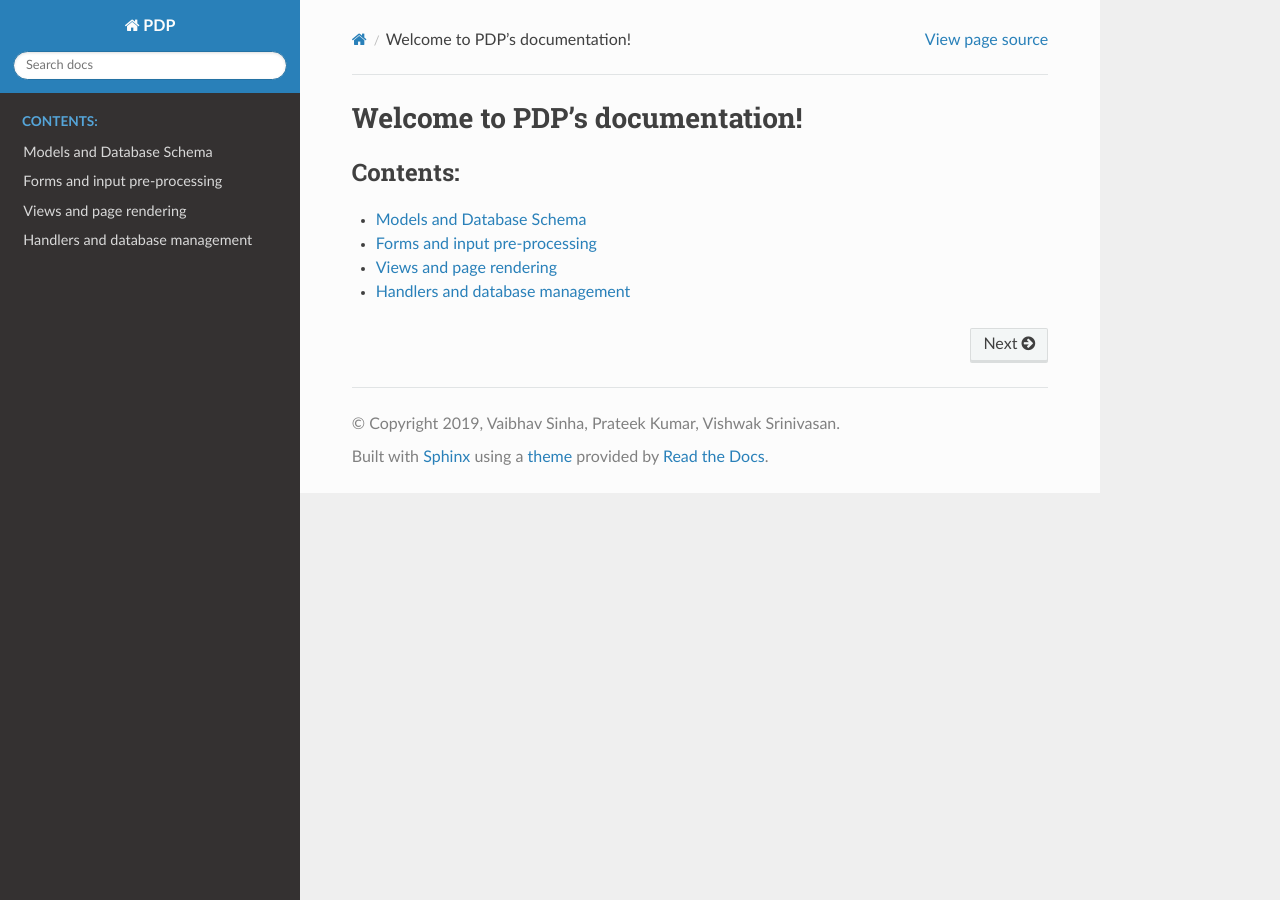
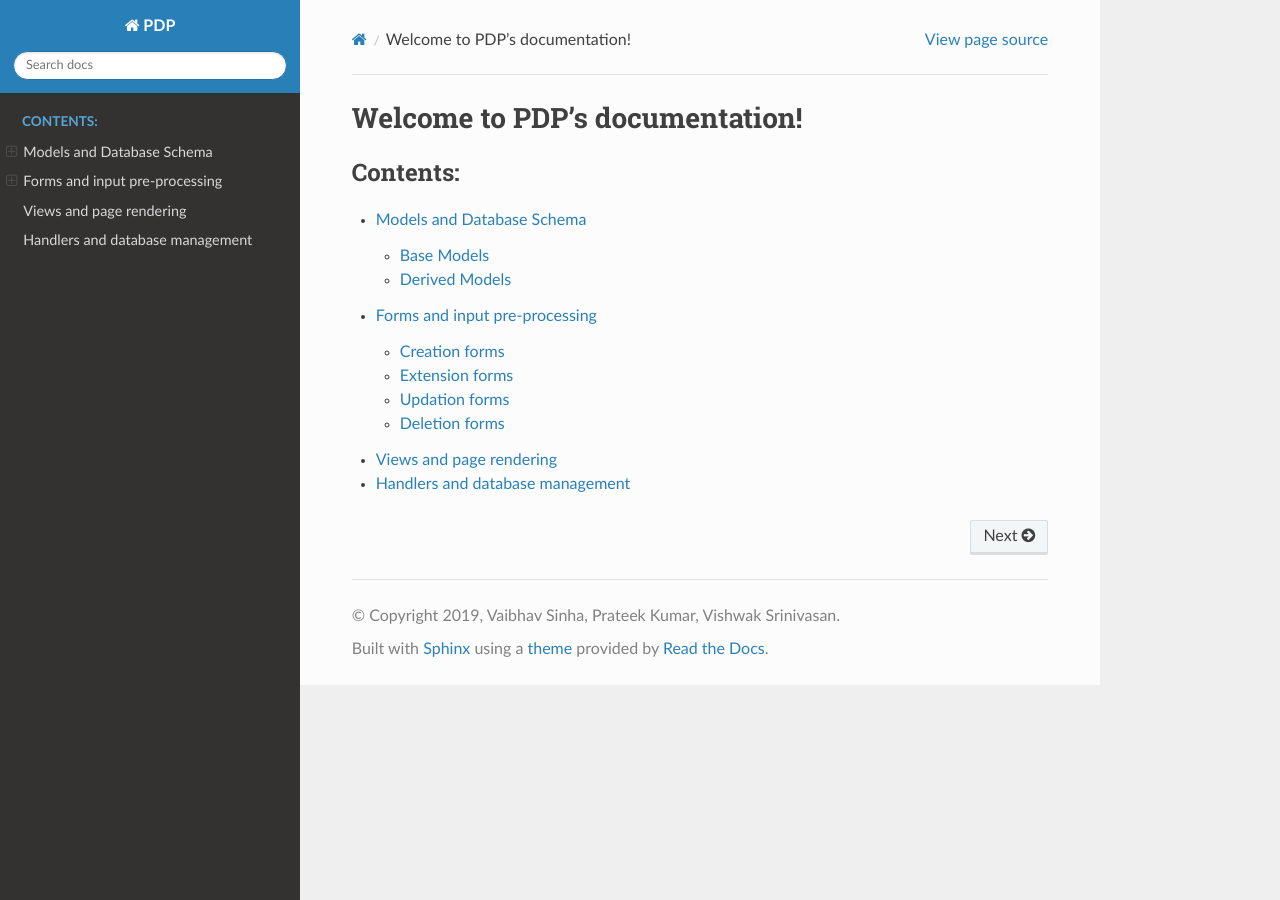
Before and after one commit to vbsinha/autojudge, a Sphinx documentation site: the page built from docs/source/index.rst, in a window 1280 px wide. Built offline with Sphinx 7.4.7 and the Read the Docs theme 2.0.0, drawn with Linux system fonts in a browser that asks for light colours; the version number could not be read and is left out.

Commit message:
Add subheadings for classes in models and forms

```diff
--- a/docs/source/conf.py
+++ b/docs/source/conf.py
@@ -39,3 +39,6 @@
 
 html_theme = 'sphinx_rtd_theme'
 html_theme_path = [sphinx_rtd_theme.get_html_theme_path()]
+html_theme_options = {
+    'collapse_navigation': False
+}
--- a/docs/source/forms.rst
+++ b/docs/source/forms.rst
@@ -3,29 +3,64 @@
 
 .. automodule:: judge.forms
 
+Creation forms
+--------------
+
+NewContestForm
+~~~~~~~~~~~~~~
     .. autoclass:: NewContestForm
         :members:
 
+NewProblemForm
+~~~~~~~~~~~~~~
     .. autoclass:: NewProblemForm
         :members:
 
+NewSubmissionForm
+~~~~~~~~~~~~~~~~~
     .. autoclass:: NewSubmissionForm
         :members:
 
+NewCommentForm
+~~~~~~~~~~~~~~
     .. autoclass:: NewCommentForm
         :members:
 
+Extension forms
+---------------
+
+AddPersonToContestForm
+~~~~~~~~~~~~~~~~~~~~~~
     .. autoclass:: AddPersonToContestForm
         :members:
 
+AddTestCaseForm
+~~~~~~~~~~~~~~~
     .. autoclass:: AddTestCaseForm
         :members:
 
+AddPosterScoreForm
+~~~~~~~~~~~~~~~~~~
+    .. autoclass:: AddPosterScoreForm
+        :members:
+
+Updation forms
+--------------
+
+UpdateContestForm
+~~~~~~~~~~~~~~~~~
     .. autoclass:: UpdateContestForm
         :members:
 
+EditProblemForm
+~~~~~~~~~~~~~~~
     .. autoclass:: EditProblemForm
         :members:
 
-    .. autoclass:: DeletePersonFromContest
+Deletion forms
+--------------
+
+DeletePersonFromContestForm
+~~~~~~~~~~~~~~~~~~~~~~~~~~~
+    .. autoclass:: DeletePersonFromContestForm
         :members:
--- a/docs/source/models.rst
+++ b/docs/source/models.rst
@@ -3,38 +3,62 @@
 
 .. automodule:: judge.models
 
+Base Models
+-----------
+
+Contest
+~~~~~~~
     .. autoclass:: Contest
         :members:
         :exclude-members: DoesNotExist, MultipleObjectsReturned
 
+Problem
+~~~~~~~~~
     .. autoclass:: Problem
         :members:
         :exclude-members: DoesNotExist, MultipleObjectsReturned
 
+Submission
+~~~~~~~~~~
+    .. autoclass:: Submission
+        :members:
+        :exclude-members: DoesNotExist, MultipleObjectsReturned
+
+TestCase
+~~~~~~~~
+    .. autoclass:: TestCase
+        :members:
+        :exclude-members: DoesNotExist, MultipleObjectsReturned
+
+Person
+~~~~~~
     .. autoclass:: Person
         :members:
         :exclude-members: DoesNotExist, MultipleObjectsReturned
 
+Comment
+~~~~~~~
+    .. autoclass:: Comment
+        :members:
+        :exclude-members: DoesNotExist, MultipleObjectsReturned
+
+Derived Models
+--------------
+
+ContestPerson
+~~~~~~~~~~~~~
     .. autoclass:: ContestPerson
         :members:
         :exclude-members: DoesNotExist, MultipleObjectsReturned
 
-    .. autoclass:: Submission
-        :members:
-        :exclude-members: DoesNotExist, MultipleObjectsReturned
-
-    .. autoclass:: TestCase
-        :members:
-        :exclude-members: DoesNotExist, MultipleObjectsReturned
-
+SubmissionTestCase
+~~~~~~~~~~~~~~~~~~
     .. autoclass:: SubmissionTestCase
         :members:
         :exclude-members: DoesNotExist, MultipleObjectsReturned
 
-    .. autoclass:: Comment
-        :members:
-        :exclude-members: DoesNotExist, MultipleObjectsReturned
-
+PersonProblemFinalScore
+~~~~~~~~~~~~~~~~~~~~~~~
     .. autoclass:: PersonProblemFinalScore
         :members:
         :exclude-members: DoesNotExist, MultipleObjectsReturned
```
Also changed, not shown: 2 other files.
